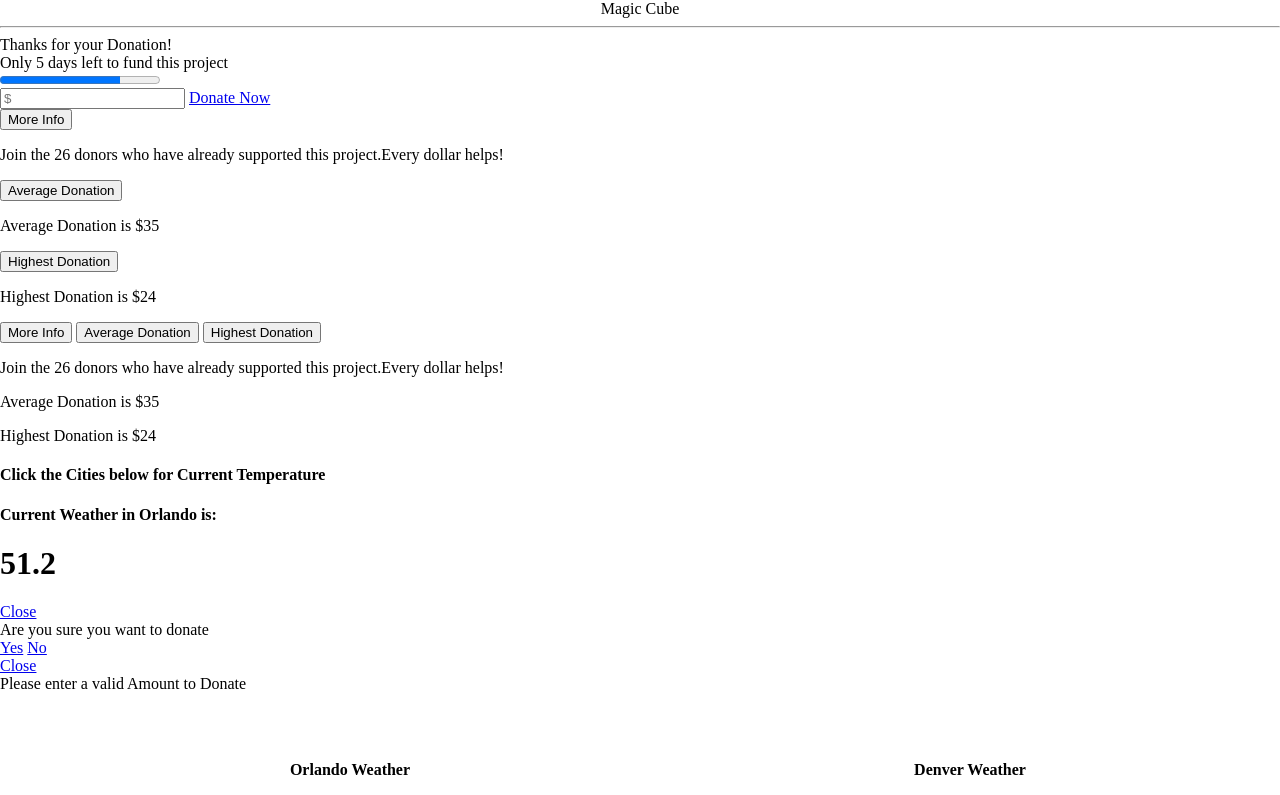
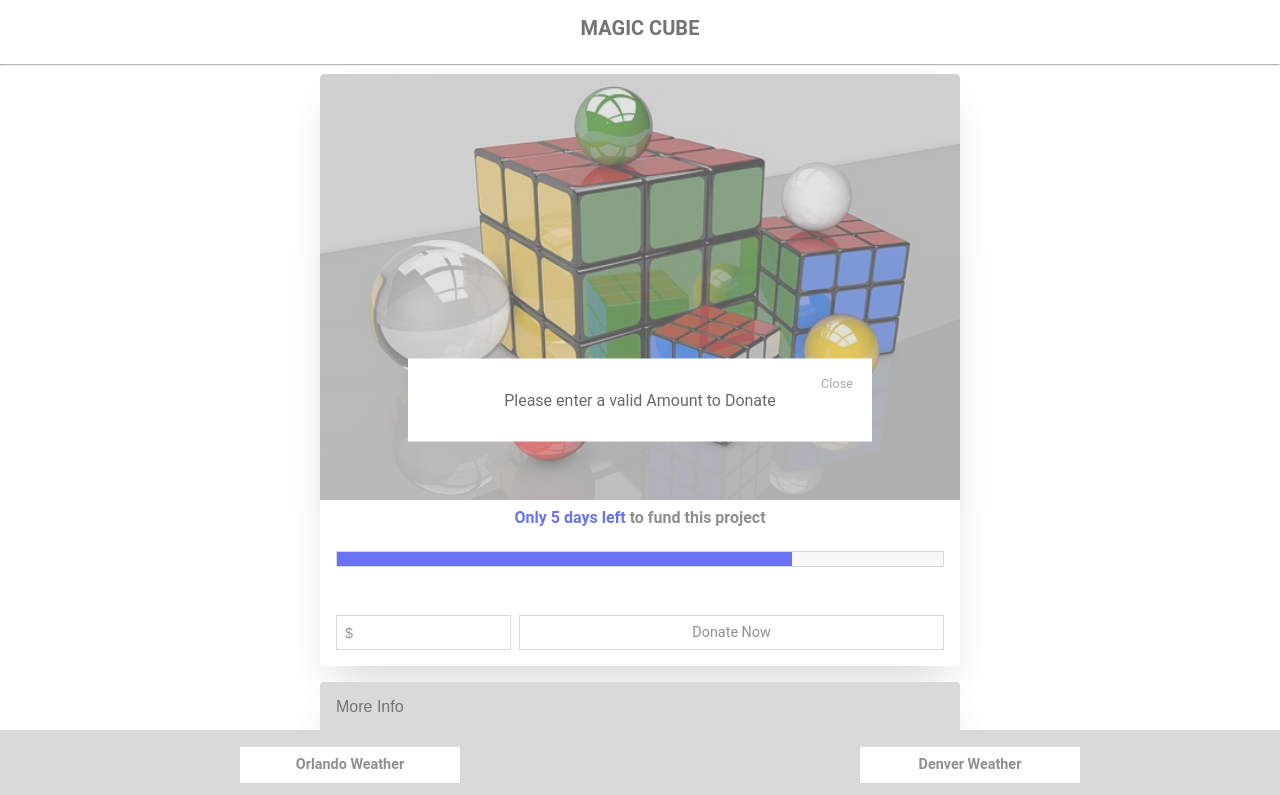
Before and after one commit to yolixtly/magic-cube, a website: page index.html in a window 1280 px wide. Both pictures are taken after a click on the link "Donate Now". Shown: the top 795 px of the page. Drawn offline with nearby package versions, Linux system fonts and the light colour scheme.

Commit message:
compiled css

```diff
--- a/assets/css/style.css
+++ b/assets/css/style.css
@@ -4,26 +4,239 @@ html {
 body {
   display: flex;
   flex-direction: column;
-    height: 100vh; /* Avoid the IE 10-11 `min-height` bug. */
-    margin: auto; /* Remove margins */
-
-    /* border: 1px solid red; */
+  height: 100vh;
+  margin: auto;
+  color: #999999;
+  font-family: 'Roboto', 'Helvetica Neue', Helvetica, Arial, sans-serif;
+  font-style: normal;
+  font-weight: 400;
+  letter-spacing: 0;
+  text-rendering: optimizeLegibility;
+  -webkit-font-smoothing: antialiased;
+  -moz-osx-font-smoothing: grayscale;
+}
+.content {
+  padding-bottom: 4em;
+}
+.strong {
+  font-weight: bold;
 }
 header {
+  color: #444444;
+  text-transform: uppercase;
+  font-weight: bold;
+  padding: 1rem;
+  font-size: 1.25rem;
   text-align: center;
 }
-
-.content {
-    flex: 1 0 auto;
+.card {
+  margin: 0 auto 1rem;
+  background-color: white;
+  border-radius: 0.25rem;
+  box-shadow: 0 20px 40px -14px rgba(0, 0, 0, 0.25);
+  display: flex;
+  flex-direction: column;
+  overflow: hidden;
 }
-.item {
-    width: 75%; /* Or whatever */
-    margin: auto; /* Magic! */
+@media (max-width: 768px) {
+  .card {
+    width: 75%;
   }
-
+}
+@media (min-width: 769px) {
+  .card {
+    width: 50%;
+  }
+}
+.card:hover .card__image {
+  filter: contrast(100%);
+}
+.card-body {
+  padding: 1rem;
+}
+.card__image {
+  background-position: center center;
+  background-repeat: no-repeat;
+  background-size: cover;
+  border-top-left-radius: 0.25rem;
+  border-top-right-radius: 0.25rem;
+  filter: contrast(70%);
+  overflow: hidden;
+  position: relative;
+  transition: filter 0.5s cubic-bezier(0.43, 0.41, 0.22, 0.91);
+}
+.card__image::before {
+  content: '';
+  display: block;
+  padding-top: 56.25%;
+}
+@media (min-width: 40rem) {
+  .card__image::before {
+    padding-top: 66.6%;
+  }
+}
+.card__image--logo {
+  background-image: url(../images/magic-cube.jpg);
+}
+.card__title {
+  color: #696969;
+  font-size: 1rem;
+  font-weight: bold;
+  text-align: center;
+  padding: 0.5rem;
+}
+.card__title span {
+  color: #3642eb;
+}
+.card-submit {
+  display: flex;
+}
+.card_item {
+  background-color: white;
+  border: 1px solid #cccccc;
+  color: #696969;
+  font-size: 0.9rem;
+  padding: 0.5rem;
+  outline: none;
+}
+input {
+  width: 30%;
+  margin-right: 0.5rem;
+}
+.btn {
+  width: 70%;
+  text-decoration: none;
+  text-align: center;
+}
+.btn:hover {
+  background-color: green;
+  color: #ececec;
+}
+.progress-bar {
+  background-color: whiteSmoke;
+  border-radius: 2px;
+  box-shadow: 0 2px 3px rgba(0, 0, 0, 0.25) inset;
+  width: 100%;
+  height: 20px;
+  position: relative;
+  display: block;
+}
+progress {
+  width: 100%;
+  border-radius: 1px;
+  color: #3642eb;
+}
+progress::-webkit-progress-bar {
+  border: 1px solid #cccccc;
+  background-color: whitesmoke;
+}
+progress::-webkit-progress-value {
+  background: #3642eb;
+}
+progress::-moz-progress-bar {
+  background: #3642eb;
+}
+.progress-bar > span {
+  background-color: #3642eb;
+  display: block;
+  text-indent: -9999px;
+}
+#toolTip {
+  padding: 1rem 0;
+  display: flex;
+  justify-content: center;
+  /*== pointer tip ==*/
+}
+#toolTip span {
+  padding: 0.5rem;
+  width: 100%;
+  opacity: 0;
+  visibility: hidden;
+  pointer-events: none;
+  background-color: #444444;
+  color: white;
+  text-align: center;
+  border-radius: 2px;
+}
+#toolTip span.show {
+  visibility: visible;
+  opacity: 1;
+  pointer-events: auto;
+}
+#accordion-wrapper {
+  padding-top: 1rem;
+}
+.accordion {
+  margin-bottom: 0.5rem;
+  background-color: #cccccc;
+  color: #444444;
+  cursor: pointer;
+  padding: 1rem;
+  width: 100%;
+  border: none;
+  text-align: left;
+  outline: none;
+  font-size: 1rem;
+  font-weight: 400;
+  transition: 0.4s;
+}
+.active,
+.accordion:hover {
+  background-color: #696969;
+  color: #cccccc;
+}
+div.panel {
+  padding: 0 1rem;
+  display: none;
+  background-color: white;
+  overflow: hidden;
+}
+div.panel.show {
+  display: block !important;
+}
+#tabs {
+  display: flex;
+  flex-direction: row;
+}
+#tabs .tab {
+  flex-grow: 1;
+}
+#tabs .tab:hover {
+  background-color: #696969;
+  color: #cccccc;
+}
+.tab-body {
+  height: 7rem;
+}
+#weather-placeholder {
+  text-align: center;
+}
+#weather-placeholder.hide {
+  visibility: hidden;
+  opacity: 0;
+  pointer-events: none;
+}
+#weather {
+  text-align: center;
+  visibility: hidden;
+  opacity: 0;
+  pointer-events: none;
+}
+#weather.show {
+  visibility: visible;
+  opacity: 1;
+  pointer-events: auto;
+}
+#cityName {
+  color: #3642eb;
+}
 .footer {
-    flex-shrink: 0;
-    /* border: 1px solid blue; */
+  position: fixed;
+  left: 0;
+  bottom: 0;
+  width: 100%;
+  background-color: #cccccc;
+  text-align: center;
 }
 .flex-container {
   display: -webkit-box;
@@ -34,13 +247,101 @@ header {
   -webkit-flex-flow: row wrap;
   flex-flow: row wrap;
   justify-content: space-around;
-
   list-style: none;
 }
-
 .flex-item {
-    padding: 5px;
+  padding: 0.6rem;
   width: 200px;
   font-weight: bold;
   text-align: center;
 }
+.flex-item:hover {
+  background-color: #696969;
+  color: #cccccc;
+}
+.modal-window {
+  position: fixed;
+  background-color: rgba(255, 255, 255, 0.25);
+  top: 0;
+  right: 0;
+  bottom: 0;
+  left: 0;
+  z-index: 999;
+  visibility: hidden;
+  opacity: 0;
+  pointer-events: none;
+  transition: all 0.3s;
+}
+.modal-window:target {
+  visibility: visible;
+  opacity: 1;
+  pointer-events: auto;
+}
+.modal-window > div {
+  text-align: center;
+  width: 400px;
+  position: absolute;
+  top: 50%;
+  left: 50%;
+  transform: translate(-50%, -50%);
+  padding: 2em;
+  background: #ffffff;
+}
+.modal-window header {
+  font-weight: bold;
+}
+.modal-window h1 {
+  font-size: 150%;
+  margin: 0 0 15px;
+}
+.modal-close {
+  color: #aaa;
+  line-height: 50px;
+  font-size: 80%;
+  position: absolute;
+  right: 0;
+  text-align: center;
+  top: 0;
+  width: 70px;
+  text-decoration: none;
+}
+.modal-close:hover {
+  color: black;
+}
+#message-modal {
+  color: #696969;
+}
+#message-modal span {
+  font-weight: bold;
+}
+#button-wrapper {
+  padding-top: 2rem;
+  justify-content: space-evenly;
+}
+#button-wrapper a {
+  width: 5rem;
+}
+#toast {
+  visibility: hidden;
+  max-width: 15rem;
+  padding: 0.5rem;
+  margin: auto;
+  background-color: #444444;
+  color: white;
+  text-align: center;
+  border-radius: 2px;
+  position: fixed;
+  z-index: 999;
+  opacity: 0;
+  pointer-events: none;
+  transition: all 1s;
+  left: 0;
+  right: 0;
+  font-size: 1rem;
+  white-space: nowrap;
+}
+#toast.show {
+  visibility: visible;
+  opacity: 1;
+  pointer-events: auto;
+}
```
Lines whose indentation alone changed are shown as unchanged.
